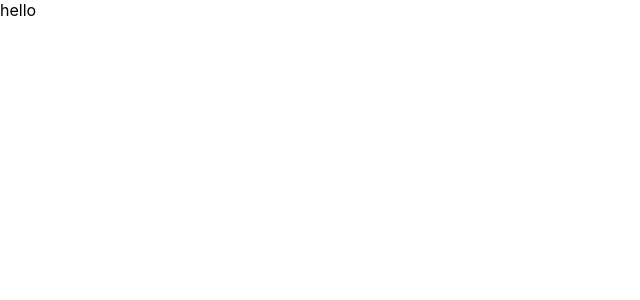
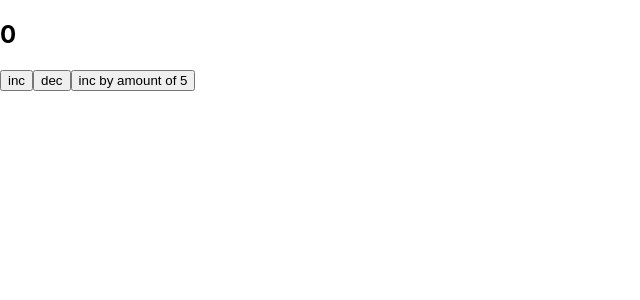
Before and after one commit to RepeatCommit/react_2024, a React (Create React App) app: page / in a window 1280 px wide. Shown: the top 300 px of the page, without its empty margins (0-640 px from the left). Built offline with nearby package versions, Linux system fonts and the light colour scheme.

Commit message:
Lesson 6 redux toolkit Counter

```diff
--- a/package.json
+++ b/package.json
@@ -15,7 +15,10 @@
     "react-scripts": "5.0.1",
     "typescript": "^4.9.5",
     "web-vitals": "^2.1.4",
-    "axios": "^1.7.7"
+    "axios": "^1.7.7",
+    "redux": "^5.0.1",
+    "react-redux": "^9.1.2",
+    "@reduxjs/toolkit": "^2.3.0"
   },
   "scripts": {
     "start": "react-scripts start",
--- a/src/App.tsx
+++ b/src/App.tsx
@@ -1,11 +1,38 @@
 import React from 'react';
-import './App.css';
+import {useDispatch, useSelector} from "react-redux";
+import {decrement, increment, incrementByAmount, useAppDispatch, useAppSelector} from "./redux/store";
+
+
+
 
 function App() {
-  return (
-    <>
-      hello
-    </>
+
+
+    const counter1ValueState =  useAppSelector((state) => state.counter1SliceState.value);
+    const dispatch =  useAppDispatch();
+
+
+    return (
+    <div>
+        <h2>{counter1ValueState}</h2>
+        <button onClick={() => {
+        dispatch(increment());
+        }}>inc
+        </button>
+
+        <button onClick={() => {
+        dispatch(decrement());
+        }}>
+        dec
+        </button>
+
+        <button onClick={() => {
+            dispatch(incrementByAmount(5));
+        }}>inc by amount of 5
+        </button>
+
+
+    </div>
   );
 }
 
--- /dev/null
+++ b/src/redux/store.ts
@@ -0,0 +1,73 @@
+import {configureStore, createSlice, PayloadAction} from "@reduxjs/toolkit";
+import {useDispatch, useSelector} from "react-redux";
+
+type CounterStateType = {
+    value: number;
+}
+
+const initialState: CounterStateType = {
+    value:0,
+};
+const initialState2: CounterStateType = {
+    value:0,
+};
+const counter1Slice
+    = createSlice({
+    name: 'counter1SliceName',
+    initialState: initialState,
+    reducers: {
+        increment: (state) => {
+            state.value = state.value + 1;
+        },
+        decrement: (state) => {
+            state.value = state.value - 1;
+        },
+        incrementByAmount: (
+            state,
+            action:PayloadAction<number>) => {
+            state.value = state.value + action.payload;
+        },
+    }
+
+});
+
+export const {
+    decrement,
+    increment,
+    incrementByAmount} = counter1Slice.actions;
+
+
+const counter2Slice
+    = createSlice({
+    name: 'counter2SliceName',
+    initialState: initialState2,
+    reducers: {
+        increment2: (state) => {
+            state.value = state.value + 1;
+        },
+        decrement2: (state) => {
+            state.value = state.value - 1;
+        },
+        incrementByAmount2: (
+            state,
+            action:PayloadAction<number>) => {
+            state.value = state.value + action.payload;
+        },
+    }
+
+});
+
+const store = configureStore({
+    reducer: {
+        counter1SliceState: counter1Slice.reducer,
+        counter2SliceState: counter2Slice.reducer,
+    },
+});
+export type AppDispatch =  typeof store.dispatch;
+export const useAppDispatch =  useDispatch.withTypes<AppDispatch>();
+export type RootState = ReturnType<typeof store.getState>;
+export const useAppSelector =  useSelector.withTypes<RootState>();
+
+
+
+export default store;
```
Also changed, not shown: src/index.tsx (+11 -0 lines), 2 other files (tests, documents, lock files or other folders).
